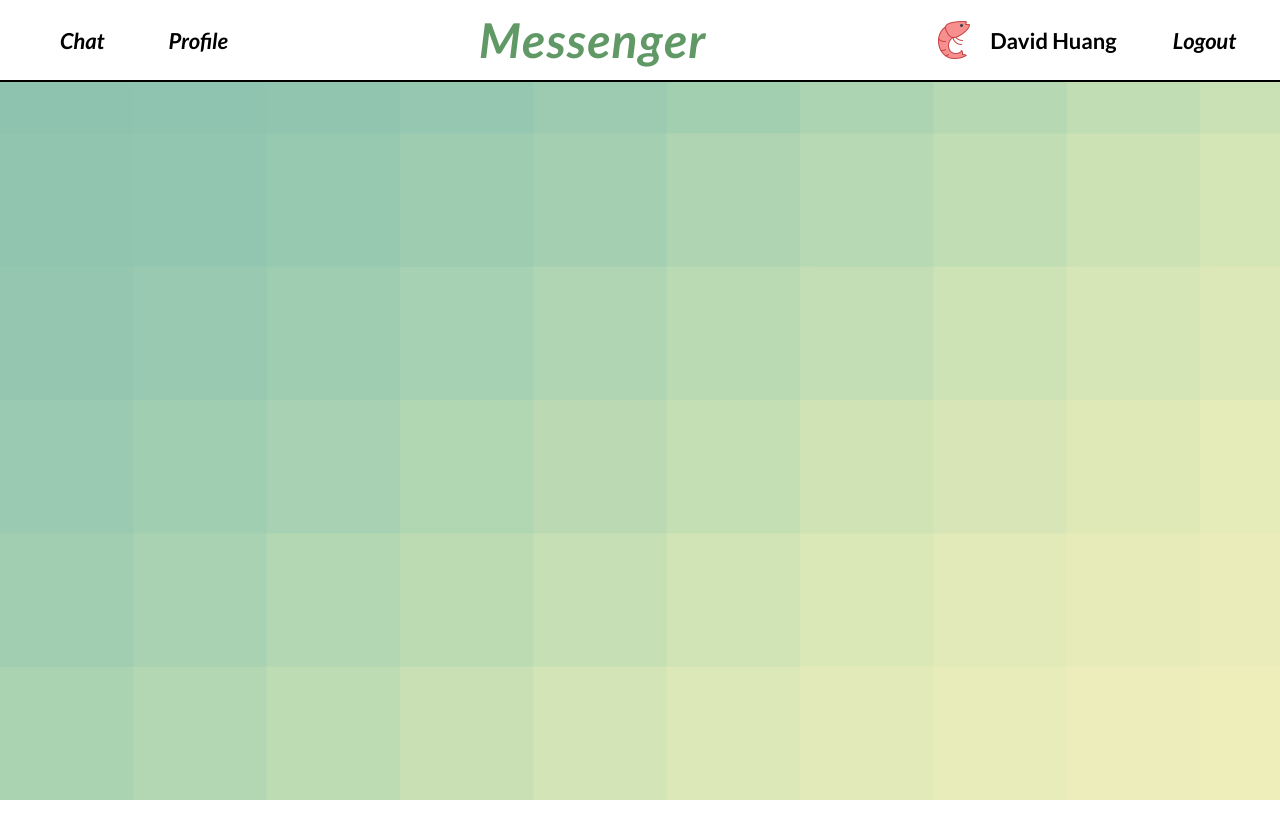
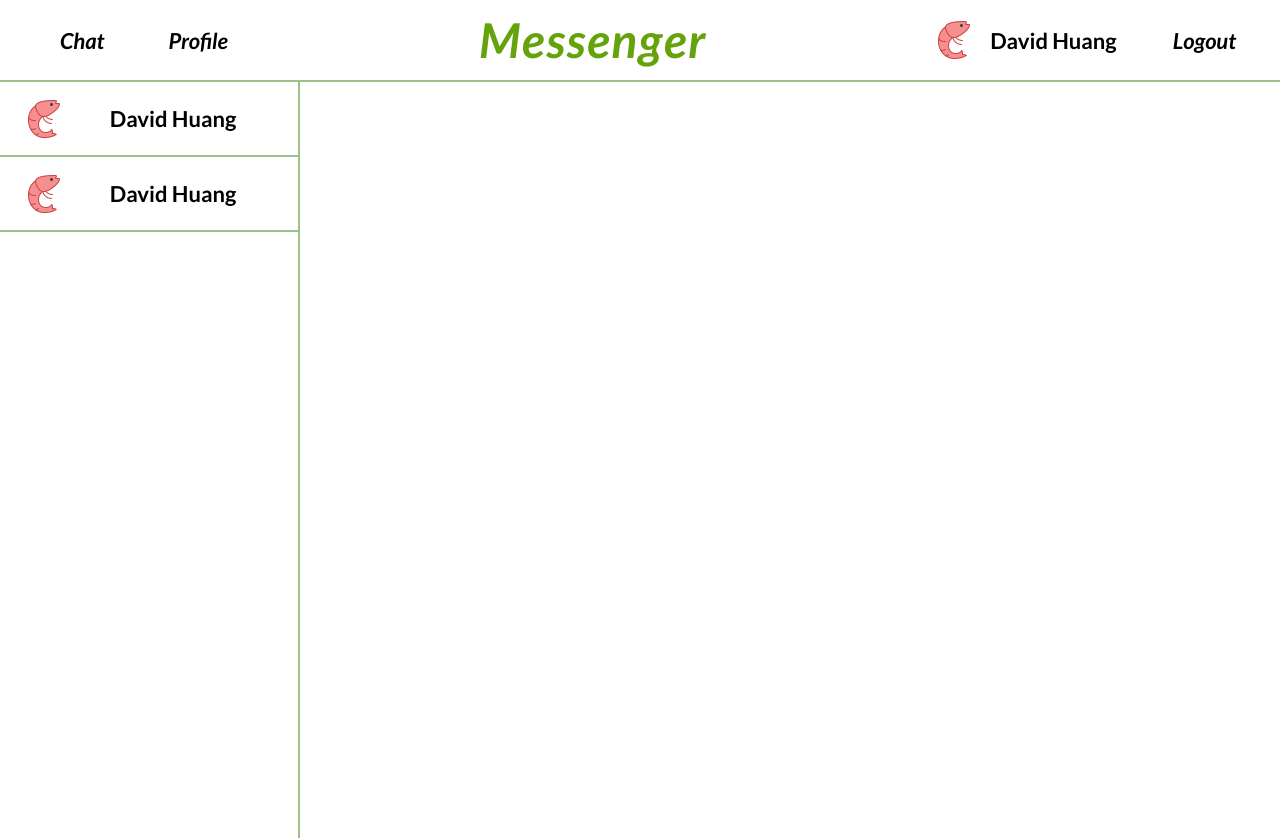
Before and after one commit to hwhuang27/handshakes-client, a React (Vite) app: page / in a window 1280 px wide. Shown: the top 838 px of the page. Before the commit the page ends 800 px from the top, so only its background shows below. Built offline with nearby package versions, Linux system fonts and the light colour scheme.

Commit message:
Make UserBox component for Sidebar

```diff
--- a/src/components/App.css
+++ /dev/null
@@ -1,9 +0,0 @@
-
-.ContentWrapper {
-
-}
-.NavBar {
-}
-
-.ChatWindow{
-}
--- a/src/components/Navbar.tsx
+++ b/src/components/Navbar.tsx
@@ -11,13 +11,13 @@ const GlobalStyle = createGlobalStyle`
     padding: 0;
 }
 `
-const NavigationBar = styled.nav`
+const Container = styled.nav`
     background-color: white;
     display: flex;
     flex-direction: row;
     justify-content: space-between;
     align-items: stretch;
-    border-bottom: 2px solid black;
+    border-bottom: 2px solid #9DC08B;
 `
 const LeftGroup = styled.div`
     display: flex;
@@ -49,7 +49,7 @@ const NavHeader = styled.p`
     font-weight: 700;
     font-style: italic;
     letter-spacing: 0.1rem;
-    color: #609966;
+    color: #65a30d;
     user-select: none;
     margin: 4px 0;
 `
@@ -60,7 +60,6 @@ const RightGroup = styled.div`
     align-items: center;
     margin-right: 20px;
 `
-
 const NavName = styled.p`
     font-size: 22px;
     font-weight: bold;
@@ -70,7 +69,6 @@ const NavName = styled.p`
 `
 const Avatar = styled.img`
 `
-
 interface NavProps {
     firstName: string,
     lastName: string,
@@ -81,8 +79,7 @@ function NavBar({firstName, lastName, avatar}: NavProps) {
     const imagePath = `src/assets/${avatar}.png`
 
     return (
-        <NavigationBar>
-
+        <Container>
             <GlobalStyle />
 
             <LeftGroup>
@@ -98,7 +95,7 @@ function NavBar({firstName, lastName, avatar}: NavProps) {
                 <StyledLink to='/login'>Logout</StyledLink>
             </RightGroup>
 
-        </NavigationBar>
+        </Container>
     )
 }
 
--- a/src/components/Sidebar.tsx
+++ b/src/components/Sidebar.tsx
@@ -1,5 +1,6 @@
 import styled from 'styled-components';
-import { Link } from 'react-router-dom'
+
+import UserBox from './UserBox'
 
 const Container = styled.div`
     min-height: 100vh;
@@ -10,36 +11,34 @@ const Container = styled.div`
     flex-direction: column;
 `
 
-const Header = styled.p`
-    color: #609966;
-    font-size: 44px;
-    font-weight: 700;
-    font-style: italic;
-    margin: 24px 0 0;
-    padding-bottom: 30px;
-    border-bottom: 2px solid #9DC08B;
-`
-const NavItem = styled(Link)`
-  font-size: 24px;
-  font-weight: 400;
-  color: #609966;
-  padding: 20px 0;
-  margin: 0;
-  transition: all .1s ease-in-out;
+interface SidebarProps {
+    firstName: string,
+    lastName: string,
+    avatar: string,
+}
 
-    &:hover {
-    color: white;
-    background-color: #609966;
-}
-`
-function Sidebar() {
+function Sidebar({ firstName, lastName, avatar }: SidebarProps) {
+    // replace with fetched user
+    const userList = ['/login', '/login']
 
     return (
         <Container>
-            <Header>Messenger</Header>
-            <NavItem to='/'>Chat</NavItem>
-            <NavItem to='/'>Profile</NavItem>
-            <NavItem to='/'>Logout</NavItem>
+
+            <UserBox
+                id={userList[0]}
+                firstName={firstName}
+                lastName={lastName}
+                avatar={avatar}
+            />
+
+            <UserBox
+                id={userList[1]}
+                firstName={firstName}
+                lastName={lastName}
+                avatar={avatar}
+            />
+
+
         </Container>
     )
 }
--- /dev/null
+++ b/src/components/UserBox.tsx
@@ -0,0 +1,48 @@
+import { Link } from 'react-router-dom';
+import styled from 'styled-components';
+
+const Container = styled(Link)`
+    display: flex;
+    flex-direction: row;
+    justify-content: center;
+    align-items: center;
+    border-bottom: 2px solid #9DC08B;
+
+    transition: all .1s ease-in;
+    &:hover{
+        background-color: #D3E4CD;
+        border-left: 6px solid #609966;
+    }
+`
+const Avatar = styled.img`
+    margin-left: 24px;
+`
+
+const UserName = styled.p`
+    flex: 1;
+    font-size: 22px;
+    font-weight: bold;
+    color: black;
+    padding: 8px 16px;
+    margin: 12px 16px 12px 0;
+`
+
+interface UserBoxProps {
+    id: string,
+    firstName: string,
+    lastName: string,
+    avatar: string,
+}
+
+function UserBox({id, firstName, lastName, avatar} : UserBoxProps){
+    // const idPath = `/chat/${id}`
+    const imagePath = `src/assets/${avatar}.png`;
+
+    return (
+        <Container to={id}>
+            <Avatar src={imagePath} alt='avatar' />
+            <UserName>{firstName} {lastName}</UserName>
+        </Container>
+    )
+}
+export default UserBox;
--- a/src/routes/App.tsx
+++ b/src/routes/App.tsx
@@ -1,6 +1,6 @@
 import styled, { createGlobalStyle} from 'styled-components';
-import '../components/App.css';
-import NavBar from '../components/Navbar'
+import Navbar from '../components/Navbar'
+import Sidebar from '../components/Sidebar'
 
 const GlobalStyle = createGlobalStyle`
 *{
@@ -33,7 +33,7 @@ const PageWrapper = styled.div`
 `
 const ContentWrapper = styled.div`
     display: grid;
-    grid-template-columns: minmax(260px, 1fr) 6fr;
+    grid-template-columns: minmax(300px, 1fr) 6fr;
 `
 
 function App() {
@@ -44,12 +44,17 @@ function App() {
     return (
         <PageWrapper>
             <GlobalStyle />
-            <NavBar
+            <Navbar
                 firstName={firstName}
                 lastName={lastName}
                 avatar={avatar}
             />
             <ContentWrapper>
+                <Sidebar
+                    firstName={firstName}
+                    lastName={lastName}
+                    avatar={avatar}
+                />
 
             </ContentWrapper>
         </PageWrapper>
```
Also changed, not shown: src/components/ChatWindow.tsx (added, +8 -0 lines).
